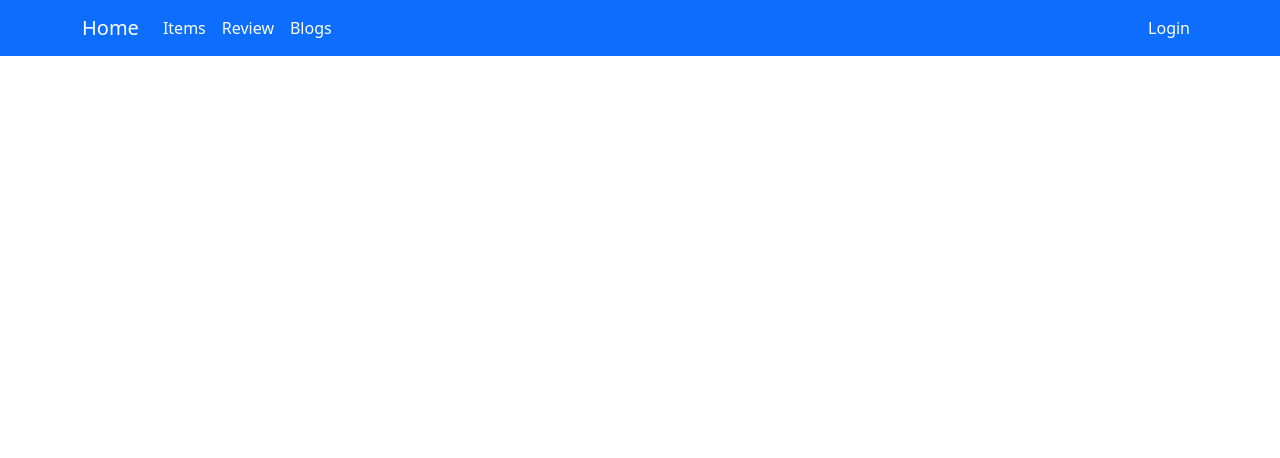
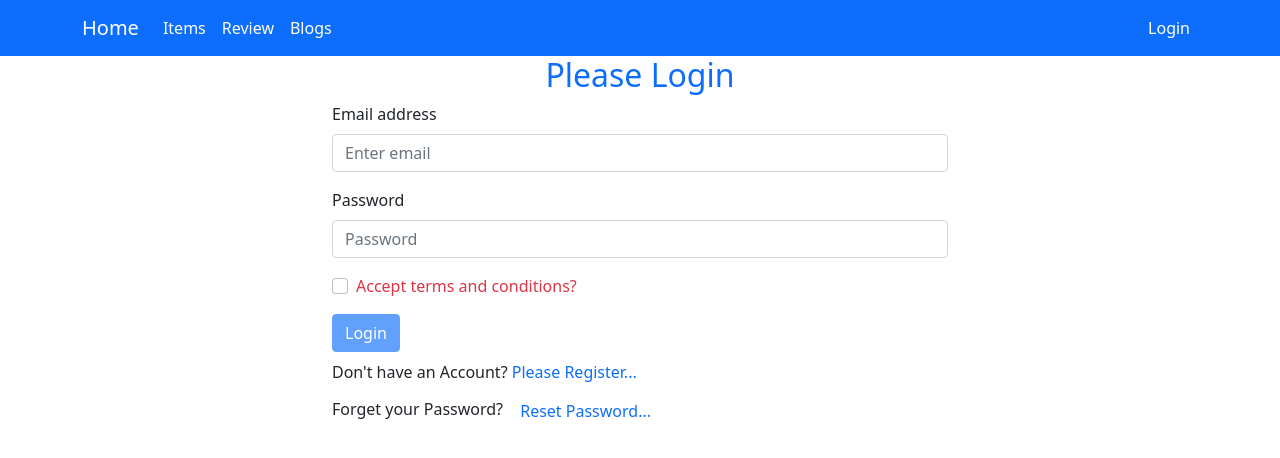
Before and after one commit to Razib-Debnath16/Warehouse_management_client_side_pb, a React (Create React App) app: page /login in a window 1280 px wide. Shown: the top 458 px of the page. Built offline with nearby package versions, Linux system fonts and the light colour scheme.

Commit message:
adding register and firebase config

```diff
--- a/package.json
+++ b/package.json
@@ -14,6 +14,7 @@
     "react-firebase-hooks": "^5.0.3",
     "react-router-dom": "^6.3.0",
     "react-scripts": "5.0.1",
+    "react-toastify": "^8.2.0",
     "web-vitals": "^2.1.4"
   },
   "scripts": {
--- a/src/App.css
+++ b/src/App.css
@@ -1,5 +1,5 @@
 .App {
-  text-align: center;
+  /* text-align: center; */
 }
 
 .App-logo {
@@ -32,6 +32,7 @@
   from {
     transform: rotate(0deg);
   }
+
   to {
     transform: rotate(360deg);
   }
--- a/src/App.js
+++ b/src/App.js
@@ -6,6 +6,7 @@ import Login from './Pages/Login/Login/Login';
 import Register from './Pages/Login/Register/Register';
 import Blogs from './Pages/Blogs/Blogs';
 import Header from './Pages/Shared/Header/Header';
+import { ToastContainer } from 'react-toastify';
 
 function App() {
   return (
@@ -17,6 +18,7 @@ function App() {
         <Route path='/register' element={<Register></Register>}></Route>
         <Route path='/blogs' element={<Blogs></Blogs>}></Route>
       </Routes>
+      <ToastContainer />
     </div>
   );
 }
--- a/src/Pages/Home/Home.js
+++ b/src/Pages/Home/Home.js
@@ -3,7 +3,7 @@ import React from 'react';
 const Home = () => {
     return (
         <div>
-
+            <h2>This is home</h2>
         </div>
     );
 };
--- a/src/Pages/Login/Login/Login.js
+++ b/src/Pages/Login/Login/Login.js
@@ -1,9 +1,71 @@
-import React from 'react';
+import React, { useRef, useState } from 'react';
+import { Button, Form } from 'react-bootstrap';
+import { Link, useNavigate } from 'react-router-dom';
+import { useSendPasswordResetEmail, useSignInWithEmailAndPassword } from 'react-firebase-hooks/auth';
+import auth from '../../../firebase.init';
+import { async } from '@firebase/util';
+import { toast } from 'react-toastify';
 
 const Login = () => {
+    const [agree, setAgree] = useState(false);
+    const emailRef = useRef('');
+    const passwordRef = useRef('');
+    const navigate = useNavigate();
+    const [
+        signInWithEmailAndPassword,
+        user,
+        loading,
+        error,
+    ] = useSignInWithEmailAndPassword(auth);
+
+    const [sendPasswordResetEmail] = useSendPasswordResetEmail(
+        auth
+    );
+
+    const handleLoginSubmit = async (event) => {
+        event.preventDefault();
+        const email = emailRef.current.value;
+        const password = passwordRef.current.value;
+        signInWithEmailAndPassword(email, password);
+
+    }
+    const ResetPassword = async () => {
+        const email = emailRef.current.value;
+        if (email) {
+            await sendPasswordResetEmail(email);
+            toast('Sent email');
+        }
+        else {
+            toast('Please enter your email');
+        }
+    }
+    const navigateRegister = () => {
+        navigate('/login');
+    }
     return (
         <div>
+            <h2 className='text-primary text-center'>Please Login</h2>
+            <Form onSubmit={handleLoginSubmit} className='container w-50 mx-auto'>
+                <Form.Group className="mb-3" controlId="formBasicEmail">
+                    <Form.Label>Email address</Form.Label>
+                    <Form.Control ref={emailRef} type="email" placeholder="Enter email" required />
+                </Form.Group>
 
+                <Form.Group className="mb-3" controlId="formBasicPassword">
+                    <Form.Label>Password</Form.Label>
+                    <Form.Control ref={passwordRef} type="password" placeholder="Password" required />
+                </Form.Group>
+                <Form.Group className="mb-3" controlId="formBasicCheckbox">
+                    <Form.Check className={agree ? 'text-primary' : 'text-danger'} onClick={() => setAgree(!agree)} type="checkbox" label="Accept terms and conditions?" />
+                </Form.Group>
+                <Button disabled={!agree} variant="primary" type="submit">
+                    Login
+                </Button>
+                <p className='my-2'>Don't have an Account? <Link onClick={navigateRegister} className='text-primary text-decoration-none' to="/register">Please Register...</Link></p>
+
+                <p className='my-2'>Forget your Password? <Button onClick={ResetPassword} variant="link" className='text-primary text-decoration-none' >Reset Password... </Button></p>
+                <p className='text-danger'></p>
+            </Form>
         </div>
     );
 };
--- a/src/Pages/Login/Register/Register.js
+++ b/src/Pages/Login/Register/Register.js
@@ -1,9 +1,59 @@
-import React from 'react';
+import React, { useState } from 'react';
+import { Button, Form } from 'react-bootstrap';
+import { useCreateUserWithEmailAndPassword, useUpdateProfile } from 'react-firebase-hooks/auth';
+import { Link, useNavigate } from 'react-router-dom';
+import auth from '../../../firebase.init';
 
 const Register = () => {
+    const navigate = useNavigate();
+    const [agree, setAgree] = useState(false);
+    const [updateProfile, updating] = useUpdateProfile(auth);
+    const [
+        createUserWithEmailAndPassword,
+        user,
+        loading,
+        error,
+    ] = useCreateUserWithEmailAndPassword(auth);
+
+    const handleRegisterSubmit = async (event) => {
+        event.preventDefault();
+        const name = event.target.name.value;
+        const email = event.target.email.value;
+        const password = event.target.password.value;
+        createUserWithEmailAndPassword(email, password);
+        // update User-name
+        await updateProfile({ displayName: name });
+        console.log('Updated profile');
+        navigate('/home');
+    }
+    const navigateLogin = () => {
+        navigate('/login');
+    }
     return (
         <div>
+            <h2 className='text-primary text-center'>Please Register</h2>
+            <Form onSubmit={handleRegisterSubmit} className='container w-50 mx-auto'>
+                <Form.Group className="mb-3" controlId="formBasicPassword">
+                    <Form.Label>Name :</Form.Label>
+                    <Form.Control type="name" name='name' placeholder="Name" required />
+                </Form.Group>
+                <Form.Group className="mb-3" controlId="formBasicEmail">
+                    <Form.Label>Email address</Form.Label>
+                    <Form.Control type="email" name='email' placeholder="Enter email" required />
+                </Form.Group>
 
+                <Form.Group className="mb-3" controlId="formBasicPassword">
+                    <Form.Label>Password</Form.Label>
+                    <Form.Control type="password" name='password' placeholder="Password" required />
+                </Form.Group>
+                <Form.Group className="mb-3" controlId="formBasicCheckbox">
+                    <Form.Check className={agree ? 'text-primary' : 'text-danger'} onClick={() => setAgree(!agree)} type="checkbox" label="Wanna Register ?" />
+                </Form.Group>
+                <Button disabled={!agree} variant="primary" type="submit">
+                    Register
+                </Button>
+                <p className='my-2'>Already have an account? <Link onClick={navigateLogin} className='text-primary text-decoration-none' to="/login" >Please Login </Link></p>
+            </Form>
         </div>
     );
 };
--- a/src/Pages/Shared/Header/Header.js
+++ b/src/Pages/Shared/Header/Header.js
@@ -11,7 +11,7 @@ const Header = () => {
                     <Navbar.Toggle aria-controls="responsive-navbar-nav" />
                     <Navbar.Collapse id="responsive-navbar-nav">
                         <Nav className="me-auto">
-                            <Nav.Link style={{ color: 'white' }} href="home#services">Items</Nav.Link>
+                            <Nav.Link style={{ color: 'white' }} href="home#items">Items</Nav.Link>
                             <Nav.Link style={{ color: 'white' }} href="home#reviews">Review</Nav.Link>
                             <Nav.Link style={{ color: 'white' }} href="blogs">Blogs</Nav.Link>
                         </Nav>
--- a/src/firebase.init.js
+++ b/src/firebase.init.js
@@ -1,6 +1,6 @@
 // Import the functions you need from the SDKs you need
 import { initializeApp } from "firebase/app";
-import { getAuth } from 'firebase/auth';
+import { getAuth } from "firebase/auth";
 // TODO: Add SDKs for Firebase products that you want to use
 // https://firebase.google.com/docs/web/setup#available-libraries
 
```
Also changed, not shown: 1 other file (tests, documents, lock files or other folders).
